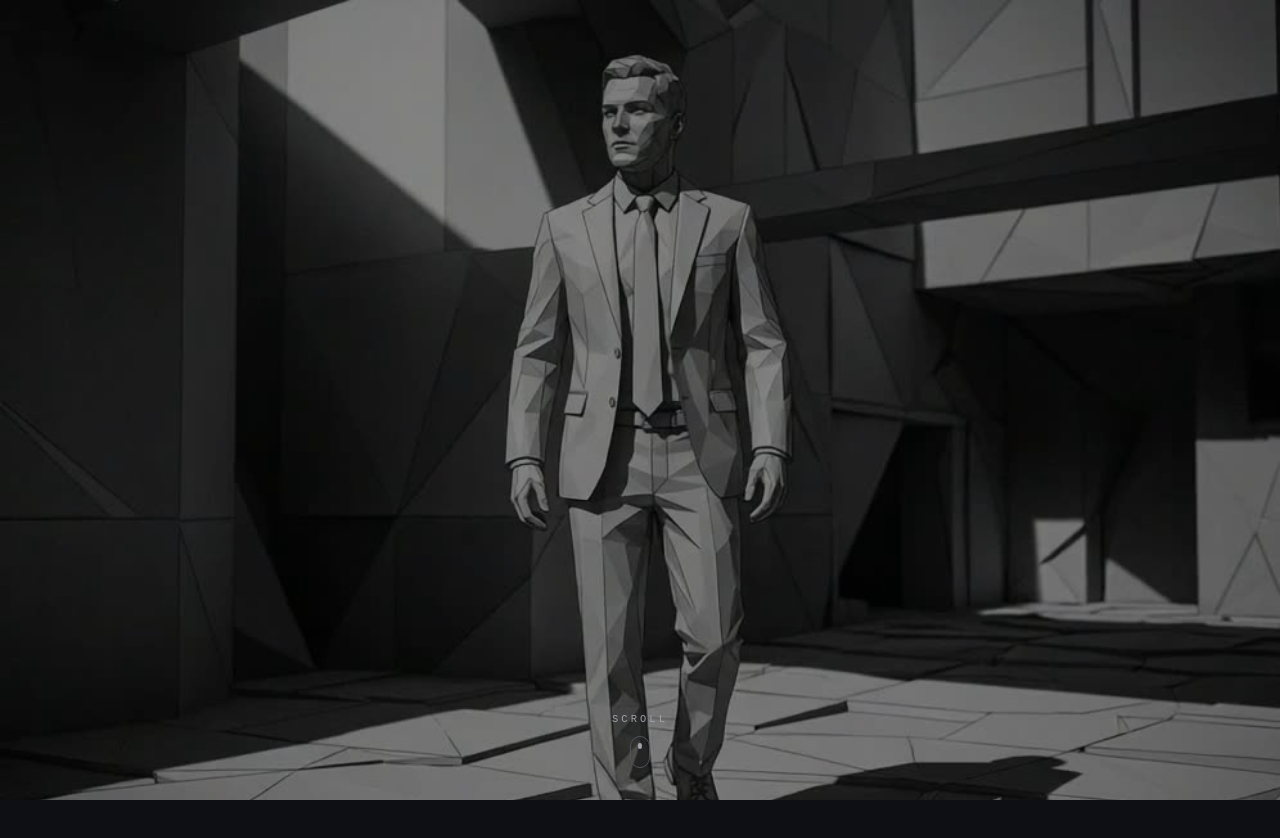
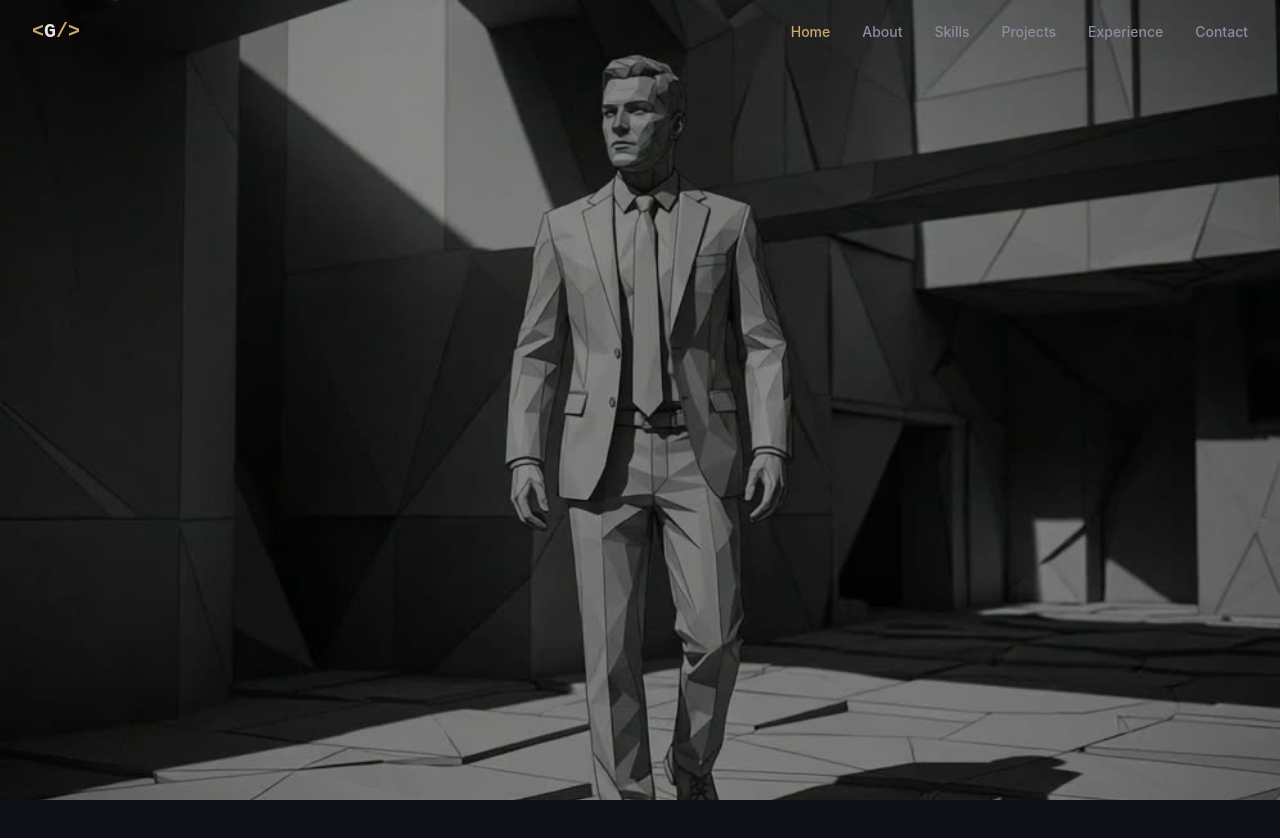
Before and after one commit to G3nosss/Portfolio, a Next.js app: page / in a window 1280 px wide. Shown: the top 838 px of the page. Built offline with nearby package versions, Linux system fonts and the light colour scheme.

Commit message:
Update HeroScroll component with new code

```diff
--- a/components/HeroScroll.tsx
+++ b/components/HeroScroll.tsx
@@ -4,61 +4,139 @@ import { useEffect, useRef, useState } from 'react'
 import { FiChevronDown } from 'react-icons/fi'
 
 const TOTAL_FRAMES = 151
+const SCROLL_HEIGHT = '900vh'
+
+function getFrameSrc(index: number) {
+  return `/frames/ezgif-frame-${String(index).padStart(3, '0')}.jpg`
+}
 
 export default function HeroScroll() {
   const [loaded, setLoaded] = useState(false)
-  const [scrollProgress, setScrollProgress] = useState(0)
-  const [currentFrame, setCurrentFrame] = useState('/frames/ezgif-frame-001.jpg')
   const containerRef = useRef<HTMLDivElement>(null)
+  const imgRef = useRef<HTMLImageElement>(null)
 
-  // Loading screen: fade out after 1.8s
+  // Refs for RAF-based smooth scrubbing (no React re-render on every frame)
+  const rawProgressRef = useRef(0)
+  const smoothProgressRef = useRef(0)
+  const spRef = useRef(0)
+  const rafRef = useRef<number | null>(null)
+
+  // Text phase div refs — updated directly in RAF loop
+  const phase1Ref = useRef<HTMLDivElement>(null)
+  const phase2Ref = useRef<HTMLDivElement>(null)
+  const phase3Ref = useRef<HTMLDivElement>(null)
+  const phase4Ref = useRef<HTMLDivElement>(null)
+
+  // Navbar ref
+  const navHiddenRef = useRef(false)
+
+  // Loading screen
   useEffect(() => {
     const timer = setTimeout(() => setLoaded(true), 1800)
     return () => clearTimeout(timer)
   }, [])
 
-  // Preload ALL 151 frames on mount for smooth scrubbing
+  // Preload all frames
   useEffect(() => {
     for (let i = 1; i <= TOTAL_FRAMES; i++) {
-      const img = new Image()
-      img.src = `/frames/ezgif-frame-${String(i).padStart(3, '0')}.jpg`
+      const img = new window.Image()
+      img.src = getFrameSrc(i)
     }
   }, [])
 
-  // Scroll progress + frame scrubbing + navbar hide/show
+  // Scroll listener + RAF smooth loop
   useEffect(() => {
     const handleScroll = () => {
       const el = containerRef.current
       if (!el) return
       const { top, height } = el.getBoundingClientRect()
-      const progress = Math.min(Math.max(-top / (height - window.innerHeight), 0), 1)
-      setScrollProgress(progress)
+      rawProgressRef.current = Math.min(
+        Math.max(-top / (height - window.innerHeight), 0),
+        1
+      )
+    }
 
-      // Image frame scrubbing
+    const lerp = (a: number, b: number, t: number) => a + (b - a) * t
+
+    const tick = () => {
+      // Smooth interpolation — increase 0.12 for faster catch-up, decrease for more lag
+      smoothProgressRef.current = lerp(
+        smoothProgressRef.current,
+        rawProgressRef.current,
+        0.12
+      )
+      const sp = smoothProgressRef.current
+      spRef.current = sp
+
+      // --- Update background frame directly on DOM node ---
       const frameIndex = Math.min(
-        Math.floor(progress * (TOTAL_FRAMES - 1)) + 1,
+        Math.floor(sp * (TOTAL_FRAMES - 1)) + 1,
         TOTAL_FRAMES
       )
-      setCurrentFrame(
-        `/frames/ezgif-frame-${String(frameIndex).padStart(3, '0')}.jpg`
-      )
+      const newSrc = getFrameSrc(frameIndex)
+      if (imgRef.current && imgRef.current.src !== newSrc) {
+        // Use absolute URL comparison
+        if (!imgRef.current.src.endsWith(newSrc)) {
+          imgRef.current.src = newSrc
+        }
+      }
 
-      // Hide navbar while inside scroll section, show when past it
+      // --- Navbar hide/show ---
       const nav = document.querySelector('nav') as HTMLElement | null
       if (nav) {
-        if (progress < 0.95) {
+        if (sp < 0.95 && !navHiddenRef.current) {
           nav.style.opacity = '0'
           nav.style.pointerEvents = 'none'
-        } else {
+          navHiddenRef.current = true
+        } else if (sp >= 0.95 && navHiddenRef.current) {
           nav.style.opacity = '1'
           nav.style.pointerEvents = 'auto'
+          navHiddenRef.current = false
         }
       }
+
+      // --- Phase opacities (smooth, non-overlapping) ---
+      const p1 =
+        sp < 0.18
+          ? Math.min(sp / 0.06, 1)
+          : Math.max(1 - (sp - 0.18) / 0.06, 0)
+
+      const p2 =
+        sp < 0.26 ? 0
+        : sp < 0.36 ? (sp - 0.26) / 0.10
+        : sp < 0.46 ? 1
+        : Math.max(1 - (sp - 0.46) / 0.06, 0)
+
+      const p3 =
+        sp < 0.52 ? 0
+        : sp < 0.62 ? (sp - 0.52) / 0.10
+        : sp < 0.72 ? 1
+        : Math.max(1 - (sp - 0.72) / 0.06, 0)
+
+      const p4 =
+        sp < 0.78 ? 0
+        : Math.min((sp - 0.78) / 0.10, 1)
+
+      const applyPhase = (el: HTMLDivElement | null, p: number) => {
+        if (!el) return
+        el.style.opacity = String(p)
+        el.style.transform = `translateY(${(1 - p) * 36}px)`
+      }
+
+      applyPhase(phase1Ref.current, p1)
+      applyPhase(phase2Ref.current, p2)
+      applyPhase(phase3Ref.current, p3)
+      applyPhase(phase4Ref.current, p4)
+
+      rafRef.current = requestAnimationFrame(tick)
     }
+
     window.addEventListener('scroll', handleScroll, { passive: true })
-    // Reset navbar on unmount
+    rafRef.current = requestAnimationFrame(tick)
+
     return () => {
       window.removeEventListener('scroll', handleScroll)
+      if (rafRef.current) cancelAnimationFrame(rafRef.current)
       const nav = document.querySelector('nav') as HTMLElement | null
       if (nav) {
         nav.style.opacity = '1'
@@ -67,37 +145,13 @@ export default function HeroScroll() {
     }
   }, [])
 
-  const sp = scrollProgress
-
-  // --- Text phase opacities (never overlap) ---
-  const p1 =
-    sp < 0.22
-      ? Math.min(sp / 0.08, 1)
-      : Math.max(1 - (sp - 0.22) / 0.05, 0)
-
-  const p2 =
-    sp < 0.25 ? 0
-    : sp < 0.35 ? (sp - 0.25) / 0.10
-    : sp < 0.45 ? 1
-    : Math.max(1 - (sp - 0.45) / 0.05, 0)
-
-  const p3 =
-    sp < 0.50 ? 0
-    : sp < 0.60 ? (sp - 0.50) / 0.10
-    : sp < 0.70 ? 1
-    : Math.max(1 - (sp - 0.70) / 0.05, 0)
-
-  const p4 =
-    sp < 0.75 ? 0
-    : Math.min((sp - 0.75) / 0.10, 1)
-
   const phaseBase: React.CSSProperties = {
     pointerEvents: 'none',
     position: 'fixed',
     inset: 0,
     zIndex: 10,
     display: 'flex',
-    transition: 'opacity 0.15s ease',
+    willChange: 'opacity, transform',
   }
 
   return (
@@ -144,8 +198,8 @@ export default function HeroScroll() {
         </p>
       </div>
 
-      {/* ── 500vh Scroll Section ── */}
-      <div ref={containerRef} style={{ height: '500vh', position: 'relative' }}>
+      {/* ── Scroll Section ── */}
+      <div ref={containerRef} style={{ height: SCROLL_HEIGHT, position: 'relative' }}>
         {/* Sticky viewport */}
         <div
           style={{
@@ -156,11 +210,13 @@ export default function HeroScroll() {
             overflow: 'hidden',
           }}
         >
-          {/* ── Background: frame scrubbing with cinematic zoom ── */}
+          {/* ── Background: frame scrubbing, NO zoom ── */}
           <div style={{ position: 'absolute', inset: 0, zIndex: 0, overflow: 'hidden' }}>
+            {/* eslint-disable-next-line @next/next/no-img-element */}
             <img
-              src={currentFrame}
-              alt="hero"
+              ref={imgRef}
+              src={getFrameSrc(1)}
+              alt="hero background"
               style={{
                 position: 'absolute',
                 inset: 0,
@@ -168,10 +224,8 @@ export default function HeroScroll() {
                 height: '100%',
                 objectFit: 'cover',
                 objectPosition: 'center top',
-                opacity: 0.85,
-                transform: `scale(${1 + sp * 1.4}) translateY(${sp * -12}%)`,
-                transformOrigin: 'center top',
-                transition: 'transform 0.05s linear',
+                opacity: 0.88,
+                willChange: 'contents',
               }}
             />
             {/* Dark overlay */}
@@ -187,10 +241,10 @@ export default function HeroScroll() {
 
           {/* ── Phase 1 — "Your Name." centered ── */}
           <div
+            ref={phase1Ref}
             style={{
               ...phaseBase,
-              opacity: p1,
-              transform: `translateY(${(1 - p1) * 40}px)`,
+              opacity: 0,
               alignItems: 'center',
               justifyContent: 'center',
               textAlign: 'center',
@@ -227,10 +281,10 @@ export default function HeroScroll() {
 
           {/* ── Phase 2 — Left aligned ── */}
           <div
+            ref={phase2Ref}
             style={{
               ...phaseBase,
-              opacity: p2,
-              transform: `translateY(${(1 - p2) * 40}px)`,
+              opacity: 0,
               alignItems: 'center',
               justifyContent: 'flex-start',
               padding: '0 clamp(2rem, 8vw, 6rem)',
@@ -265,10 +319,10 @@ export default function HeroScroll() {
 
           {/* ── Phase 3 — Right aligned ── */}
           <div
+            ref={phase3Ref}
             style={{
               ...phaseBase,
-              opacity: p3,
-              transform: `translateY(${(1 - p3) * 40}px)`,
+              opacity: 0,
               alignItems: 'center',
               justifyContent: 'flex-end',
               padding: '0 clamp(2rem, 8vw, 6rem)',
@@ -296,17 +350,17 @@ export default function HeroScroll() {
                   fontFamily: 'JetBrains Mono, Fira Code, monospace',
                 }}
               >
-                React • Next.js • TypeScript • Node.js
+                React · Next.js · TypeScript · Node.js
               </p>
             </div>
           </div>
 
-          {/* ── Phase 4 — "See my work" centered bottom ── */}
+          {/* ── Phase 4 — "See my work" bottom center ── */}
           <div
+            ref={phase4Ref}
             style={{
               ...phaseBase,
-              opacity: p4,
-              transform: `translateY(${(1 - p4) * 40}px)`,
+              opacity: 0,
               alignItems: 'flex-end',
               justifyContent: 'center',
               paddingBottom: '6rem',
@@ -316,7 +370,7 @@ export default function HeroScroll() {
             <div>
               <h2
                 style={{
-                  fontSize: 'clamp(2rem, 5vw, 3.5rem)',
+                  fontSize: 'clamp(1.8rem, 5vw, 3.5rem)',
                   fontWeight: 800,
                   color: '#fff',
                   textShadow: '0 4px 32px rgba(0,0,0,0.7)',
@@ -325,71 +379,25 @@ export default function HeroScroll() {
                 See my work
               </h2>
               <FiChevronDown
-                size={40}
+                size={36}
                 style={{
                   color: '#d4d4d8',
-                  margin: '1rem auto 0',
-                  display: 'block',
-                  animation: 'bounce 1.2s infinite',
+                  marginTop: '1rem',
+                  animation: 'bounce 1.5s infinite',
                 }}
               />
             </div>
           </div>
 
-          {/* ── Scroll indicator (disappears after scrolling starts) ── */}
-          <div
-            style={{
-              position: 'absolute',
-              bottom: '2rem',
-              left: '50%',
-              transform: 'translateX(-50%)',
-              display: 'flex',
-              flexDirection: 'column',
-              alignItems: 'center',
-              gap: '0.5rem',
-              zIndex: 20,
-              pointerEvents: 'none',
-              opacity: sp > 0.02 ? 0 : 1,
-              transition: 'opacity 0.4s ease',
-            }}
-          >
-            <span
-              style={{
-                color: '#a1a1aa',
-                fontSize: '0.65rem',
-                letterSpacing: '0.3em',
-                textTransform: 'uppercase',
-                fontFamily: 'JetBrains Mono, Fira Code, monospace',
-              }}
-            >
-              SCROLL
-            </span>
-            <div
-              style={{
-                width: '1.25rem',
-                height: '2rem',
-                border: '1px solid #52525b',
-                borderRadius: '9999px',
-                display: 'flex',
-                justifyContent: 'center',
-                paddingTop: '0.375rem',
-              }}
-            >
-              <div
-                style={{
-                  width: '0.25rem',
-                  height: '0.375rem',
-                  background: '#a1a1aa',
-                  borderRadius: '9999px',
-                }}
-              />
-            </div>
-          </div>
         </div>
       </div>
 
-      {/* bounce keyframes */}
-      <style>{`\n        @keyframes bounce {\n          0%, 100% { transform: translateY(0); }\n          50% { transform: translateY(10px); }\n        }\n      `}</style>
+      <style>{`
+        @keyframes bounce {
+          0%, 100% { transform: translateY(0); }
+          50% { transform: translateY(10px); }
+        }
+      `}</style>
     </>
   )
 }
```
